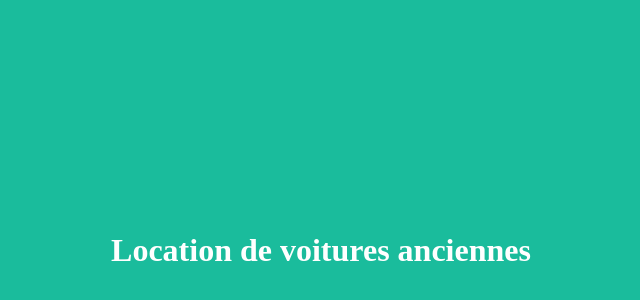
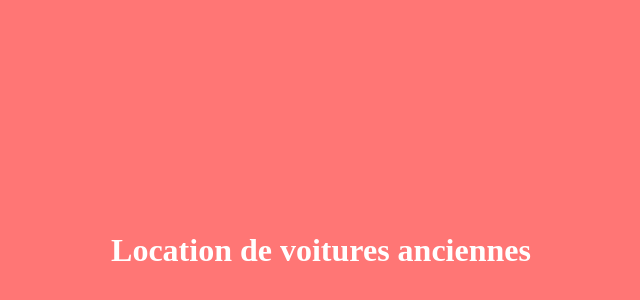
Before and after one commit to masterF92/locatioVoiture, a plain HTML site: page index.html in a window 1280 px wide. Shown: the part 42-342 px from the top of the page, without its empty margins (319-959 px from the left). Drawn offline with Linux system fonts and the light colour scheme.

Commit message:
modification de la couleur de fond

```diff
--- a/index.html
+++ b/index.html
@@ -6,7 +6,7 @@
     <meta http-equiv="X-UA-Compatible" content="ie=edge">
     <title>Location de voitures anciennes</title>
 </head>
-<body style="background-color: #1abc9c;">
+<body style="background-color: #ff7675;">
     <h1 style="text-align: center;padding-top: 20%;padding-bottom: 20%; color: #fff;">Location de voitures anciennes</h1>
 </body>
 </html>
```
